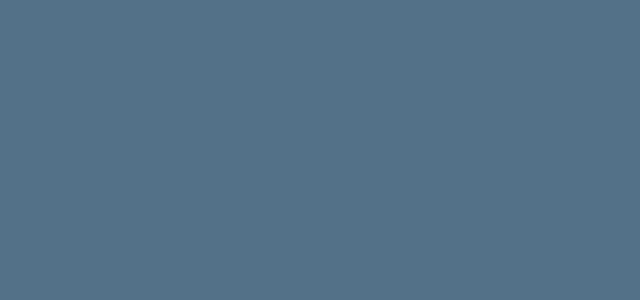
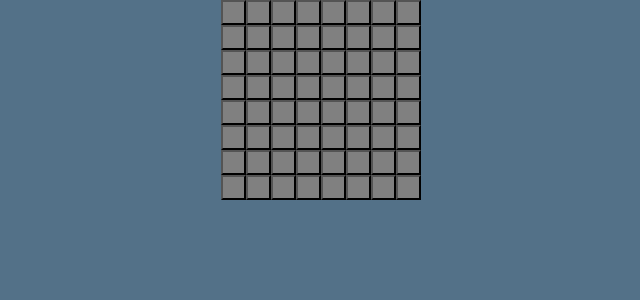
Before and after one commit to Lee-Sunho/MineSweeper, a React (Create React App) app: page / in a window 1280 px wide. Shown: the top 300 px of the page, without its empty margins (319-959 px from the left). Built offline with nearby package versions, Linux system fonts and the light colour scheme.

Commit message:
feat: openCell 기능 구현

```diff
--- a/src/App.tsx
+++ b/src/App.tsx
@@ -11,6 +11,7 @@ import Board from "./components/Board";
 const Container = styled.div`
   display: flex;
   flex-direction: column;
+  justify-content: center;
   align-items: center;
 `;
 
--- a/src/components/Board.tsx
+++ b/src/components/Board.tsx
@@ -1,16 +1,49 @@
-import { useDispatch } from "react-redux";
+import { useDispatch, useSelector } from "react-redux";
 import { useEffect } from "react";
 import { readyGame, startGame } from "../redux/controlSlice";
+import Cell from "./Cell";
+import { RootState } from "../redux/configureStore";
+import { styled } from "styled-components";
+
+const Wrapper = styled.div`
+  display: flex;
+  flex-direction: column;
+  justify-content: center;
+  align-items: center;
+`;
+
+const Row = styled.div`
+  display: flex;
+  justify-content: center;
+  align-items: center;
+`;
 
 const Board = () => {
   const dispatch = useDispatch();
+  const board = useSelector<RootState, number[][]>((state) => {
+    return state.control.board;
+  });
 
   useEffect(() => {
     dispatch(readyGame({ row: 8, column: 8, mineCnt: 10 }));
-    dispatch(startGame({ startPosition: 0 }));
-  });
+  }, []);
 
-  return null;
+  return (
+    <Wrapper>
+      {board.map((row, rowIndex) => (
+        <Row key={rowIndex}>
+          {row.map((col, colIndex) => (
+            <Cell
+              key={rowIndex * row.length + colIndex}
+              type={col}
+              rowIndex={rowIndex}
+              colIndex={colIndex}
+            />
+          ))}
+        </Row>
+      ))}
+    </Wrapper>
+  );
 };
 
 export default Board;
--- /dev/null
+++ b/src/components/Cell.tsx
@@ -0,0 +1,65 @@
+import styled from "styled-components";
+import { CellType, GameState } from "../constants";
+import { useDispatch, useSelector } from "react-redux";
+import { openCell, openBomb, startGame } from "../redux/controlSlice";
+import { RootState } from "../redux/configureStore";
+
+const Button = styled.button<{ isOpened: boolean }>`
+  width: 25px;
+  height: 25px;
+  background-color: ${(props) =>
+    props.isOpened ? props.theme.lightgray : props.theme.darkgray};
+`;
+
+interface IProps {
+  type: CellType;
+  rowIndex: number;
+  colIndex: number;
+}
+
+const Cell = ({ type, rowIndex, colIndex }: IProps) => {
+  const dispatch = useDispatch();
+  const gameState = useSelector<RootState, GameState>((state) => {
+    return state.control.gameState;
+  });
+  const colCnt = useSelector<RootState, number>((state) => {
+    return state.control.column;
+  });
+
+  const getCellText = () => {
+    switch (type) {
+      case CellType.MINE:
+        return "X";
+
+      default:
+        return "";
+    }
+  };
+
+  const onClick = () => {
+    if (gameState === GameState.READY) {
+      dispatch(startGame(rowIndex * colCnt + colIndex));
+      return;
+    }
+
+    switch (type) {
+      case CellType.NORMAL: {
+        dispatch(openCell({ rowIndex, colIndex }));
+        return;
+      }
+
+      case CellType.MINE:
+        dispatch(openBomb({ rowIndex, colIndex }));
+        return;
+      default:
+        return;
+    }
+  };
+  return (
+    <Button onClick={onClick} isOpened={type === CellType.OPENED}>
+      {getCellText()}
+    </Button>
+  );
+};
+
+export default Cell;
--- a/src/redux/controlSlice.ts
+++ b/src/redux/controlSlice.ts
@@ -73,6 +73,7 @@ const controlSlice = createSlice({
       state.row = action.payload.row;
       state.column = action.payload.column;
       state.mineCnt = action.payload.mineCnt;
+      state.gameState = GameState.READY;
     },
     startGame: (state, action) => {
       state.board = plantMines(
@@ -85,9 +86,16 @@ const controlSlice = createSlice({
         state.board,
         state.column
       );
+      state.gameState = GameState.RUN;
       console.log(state.board);
     },
+    openCell: (state, action) => {
+      state.board[action.payload.rowIndex][action.payload.colIndex] =
+        CellType.OPENED;
+    },
+    openBomb: (state, action) => {},
   },
 });
-export const { readyGame, startGame } = controlSlice.actions;
+export const { readyGame, startGame, openCell, openBomb } =
+  controlSlice.actions;
 export default controlSlice.reducer;
--- a/src/style/styled.d.ts
+++ b/src/style/styled.d.ts
@@ -4,6 +4,7 @@ import { DefaultTheme } from "styled-components";
 declare module "styled-components" {
   export interface DefaultTheme {
     lightgray: string;
+    darkgray: string;
     darkblue: string;
     sand: string;
   }
--- a/src/style/theme.tsx
+++ b/src/style/theme.tsx
@@ -2,6 +2,7 @@ import { DefaultTheme } from "styled-components";
 
 export const defaultTheme: DefaultTheme = {
   lightgray: "#EEEEEE",
+  darkgray: "#808080",
   darkblue: "#537188",
   sand: "#CBB279",
 };
```
